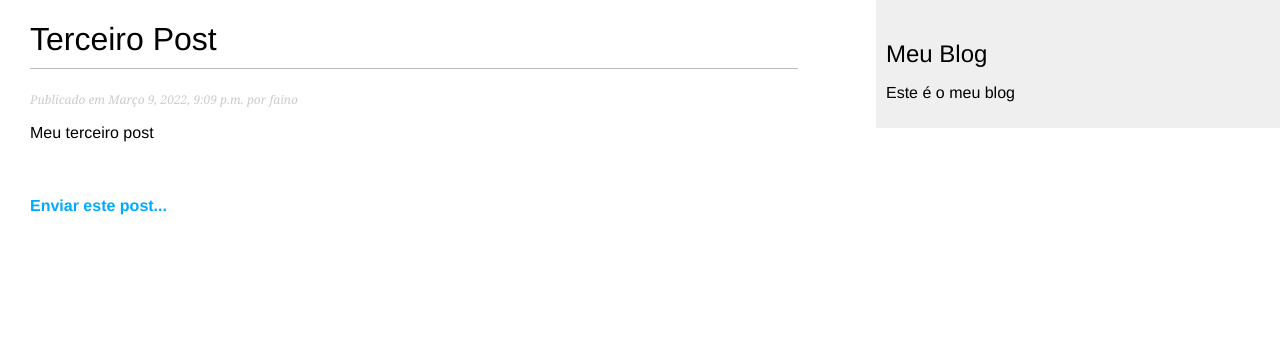
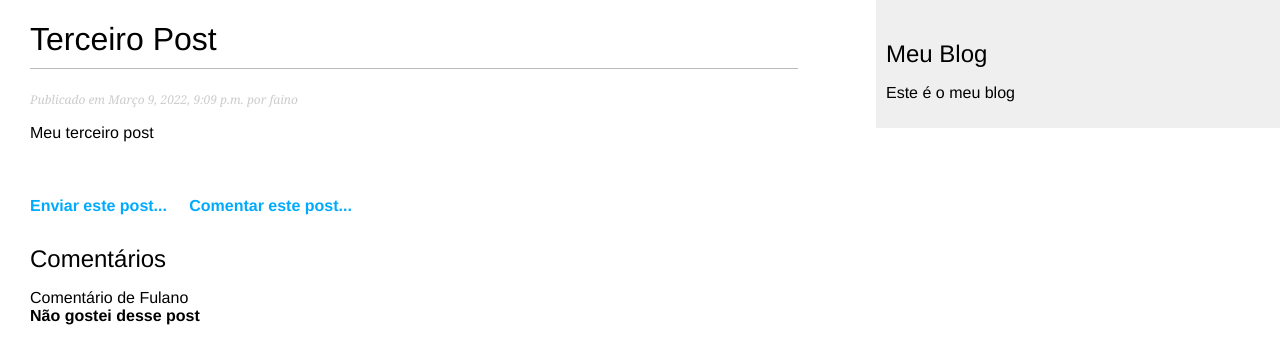
Before and after one commit to marcos-faino/meublog2022, a Django app: a page that uses meublog/templates/meublog/post/detalharpost.html in a window 1280 px wide. Shown: the top 364 px of the page. Run offline with Django 3.2, Linux system fonts and the light colour scheme; data comes from the database, SQL or seed files in the repository; both versions use the stored data as it was after the commit.

Commit message:
adicionado comentários aos posts

```diff
--- a/meublog/models.py
+++ b/meublog/models.py
@@ -32,3 +32,20 @@ class Post(models.Model):
 
     def __str__(self):
         return self.titulo
+
+
+class Comentario(models.Model):
+    nome = models.CharField(max_length=50)
+    email = models.EmailField()
+    corpo = models.TextField()
+    criado = models.DateTimeField(auto_now_add=True)
+    atualizado = models.DateTimeField(auto_now=True)
+    ativo = models.BooleanField(default=False)
+    post = models.ForeignKey(Post, on_delete=models.CASCADE)
+
+    class Meta:
+        verbose_name = "Comentário"
+        verbose_name_plural = "Comentários"
+
+    def __str__(self):
+        return f'Comentário de: {self.nome}'
--- a/meublog/templates/meublog/post/detalharpost.html
+++ b/meublog/templates/meublog/post/detalharpost.html
@@ -15,6 +15,15 @@
     <h4>
         <a href="{% url 'meublog:enviarpost' post.id %}">
             Enviar este post...
+        </a> &nbsp;&nbsp;&nbsp;
+        <a href="{% url 'meublog:comentar_post' post.id %}">
+            Comentar este post...
         </a>
     </h4>
+    <h2>Comentários</h2>
+    {% for c in coments %}
+        <p>Comentário de {{ c.nome }}<br>
+            <b>{{ c.corpo }}</b>
+        </p>
+    {% endfor %}
 {% endblock %}
--- a/meublog/urls.py
+++ b/meublog/urls.py
@@ -10,4 +10,7 @@ urlpatterns = [
     path('enviarpost/<int:pk>/',
          views.FormContatoView.as_view(),
          name='enviarpost'),
+    path('comentar/<int:pk>/',
+         views.ComentarioCreateView.as_view(),
+         name='comentar_post'),
 ]
--- a/meublog/views.py
+++ b/meublog/views.py
@@ -1,9 +1,10 @@
 from django.contrib import messages
+from django.shortcuts import redirect
 from django.urls import reverse_lazy
-from django.views.generic import ListView, DetailView, FormView
+from django.views.generic import ListView, DetailView, FormView, CreateView
 
-from meublog.forms import EmailForm
-from meublog.models import Post
+from meublog.forms import EmailForm, ComentarioModelForm
+from meublog.models import Post, Comentario
 
 
 class FormContatoView(FormView):
@@ -45,32 +46,44 @@ class ListarPostsView(ListView):
     template_name = "meublog/post/listarposts.html"
 
 
-"""
-def listar_posts(request):
-    lista_objetos = Post.publicados.all()
-    paginacao = Paginator(lista_objetos, 2) # dois posts por página
-    page = request.GET.get('page')
-    try:
-        posts = paginacao.page(page)
-    except PageNotAnInteger:
-        posts = paginacao.page(1)
-    except EmptyPage:
-        posts = paginacao.page(paginacao.num_pages)
-    return render(request, 'meublog/post/listarposts.html',
-                  {'page': page, 'posts': posts})
-
-"""
-
-
 class DetalharPostView(DetailView):
     template_name = "meublog/post/detalharpost.html"
     model = Post
 
+    def _get_coments(self, id_post):
+        try:
+            return Comentario.objects.filter(post_id=id_post,
+                                             ativo=True)
+        except Comentario.DoesNotExist:
+            raise Exception
 
-"""
-def detalhar_post(request, ano, mes, dia, slug):
-    post = get_object_or_404(Post, slug=slug, publicado__year=ano,
-                             publicado__month=mes, publicado__day=dia)
-    print(post)
-    return render(request, 'meublog/post/detalharpost.html', {'post': post})
-"""
+    def get_context_data(self, **kwargs):
+        context = super(DetalharPostView, self).get_context_data(**kwargs)
+        context['coments'] = self._get_coments(self.object.id)
+        return context
+
+
+class ComentarioCreateView(CreateView):
+    template_name = "meublog/post/comentarios.html"
+    form_class = ComentarioModelForm
+
+    def _get_post(self, id_post):
+        try:
+            post = Post.publicados.get(pk=id_post)
+            return post
+        except Post.DoesNotExist:
+            raise Exception
+
+    def get_context_data(self, **kwargs):
+        context = super(ComentarioCreateView, self).get_context_data(**kwargs)
+        context['post'] = self._get_post(self.kwargs['pk'])
+        return context
+
+    def form_valid(self, form, **kwargs):
+        post = self._get_post(self.kwargs['pk'])
+        form.salvarComentario(post)
+        return redirect('meublog:detalhe',
+                        post.criado.year,
+                        post.criado.month,
+                        post.criado.day,
+                        post.slug)
```
Also changed, not shown: meublog/admin.py (+8 -1 lines), meublog/forms.py (+15 -0 lines), meublog/templates/meublog/post/comentarios.html (added, +13 -0 lines), db.sqlite3, meublog/migrations/0002_comentario.py (added).
